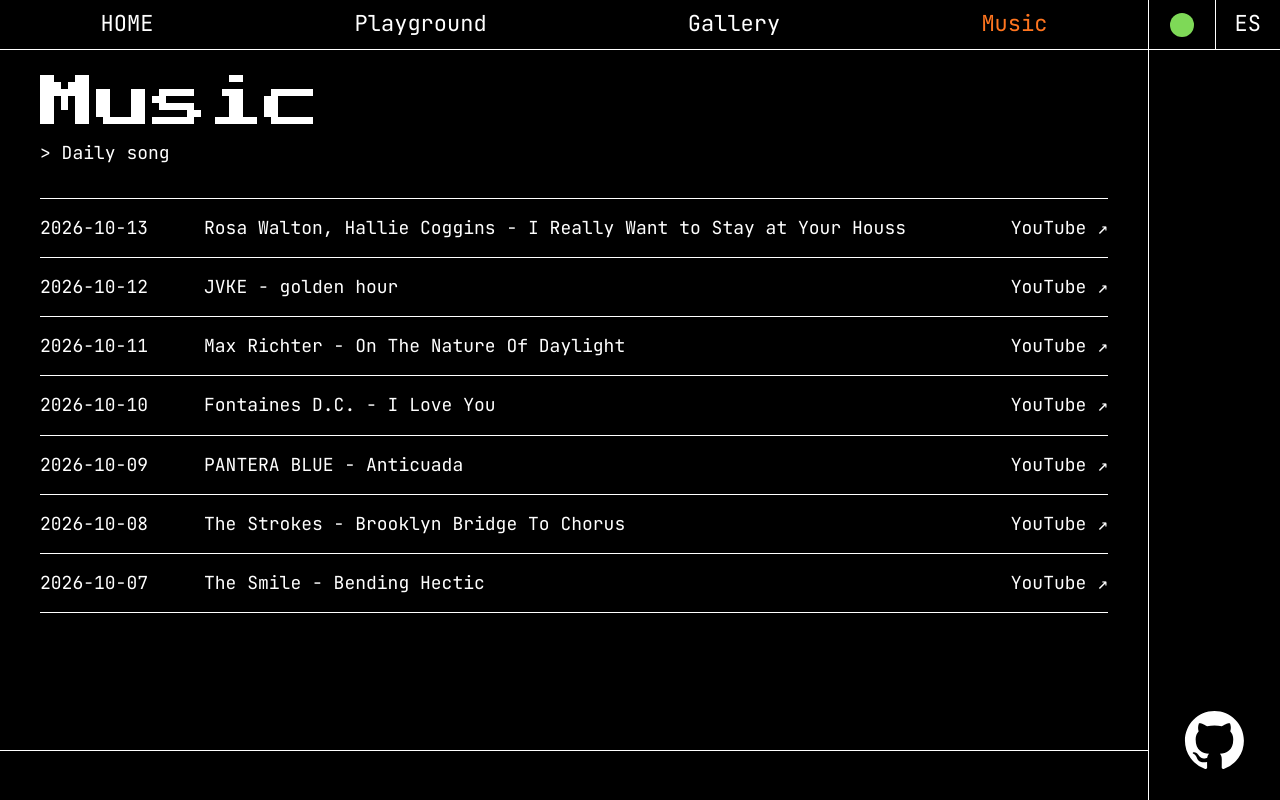
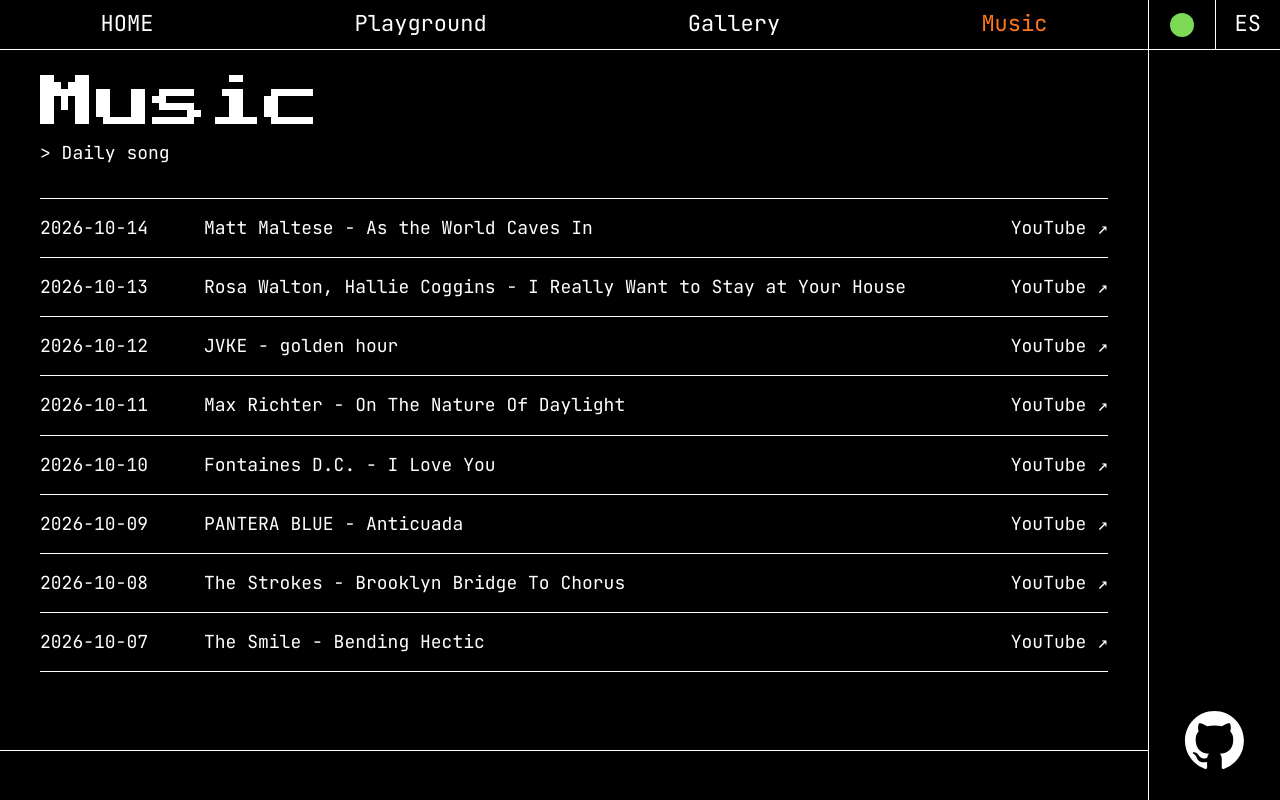
Before and after one commit to LaraEnGithub/laraengithub.github.io, a React (Vite) app in the folder react-app/: page /musica in a window 1280 px wide. Built offline with nearby package versions, Linux system fonts and the light colour scheme.

Commit message:
Daily song: As the World Caves In - Matt Maltese

```diff
--- a/react-app/src/songs.ts
+++ b/react-app/src/songs.ts
@@ -7,7 +7,8 @@ export const SONGS: Song[] = [
   { date: '2026-10-10', youtubeId: 'Ty9Pcg3qrmU', artist: 'Fontaines D.C.', title: 'I Love You' },
   { date: '2026-10-11', youtubeId: 'InyT9Gyoz_o', artist: 'Max Richter', title: 'On The Nature Of Daylight' },
   { date: '2026-10-12', youtubeId: 'PEM0Vs8jf1w', artist: 'JVKE', title: 'golden hour' },
-  { date: '2026-10-13', youtubeId: 'KvMY1uzSC1E', artist: 'Rosa Walton, Hallie Coggins', title: 'I Really Want to Stay at Your Houss' },
+  { date: '2026-10-13', youtubeId: 'KvMY1uzSC1E', artist: 'Rosa Walton, Hallie Coggins', title: 'I Really Want to Stay at Your House' },
+  { date: '2026-10-14', youtubeId: 'yS2KyK3pqj4', artist: 'Matt Maltese', title: 'As the World Caves In' },
 ]
 
 export const currentSong = SONGS.reduce((latest, song) => (song.date > latest.date ? song : latest))
```
